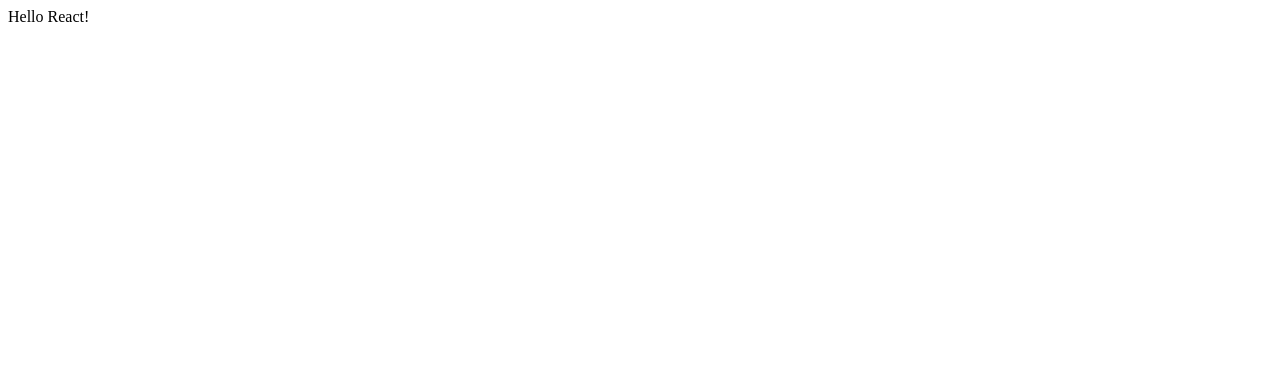
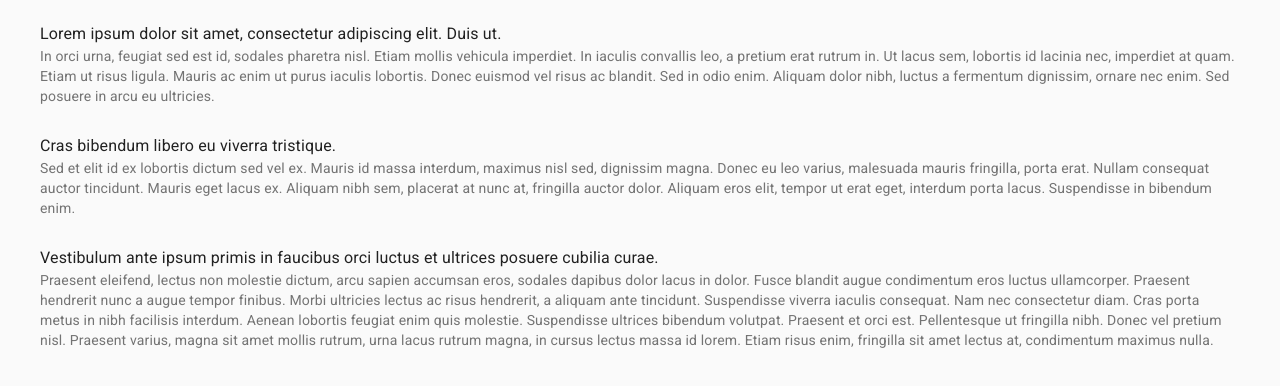
Before and after one commit to TaylorTayTyT/quicknote-app, a React (Create React App) app: page / in a window 1280 px wide. Shown: the top 386 px of the page. Built offline with nearby package versions, Linux system fonts and the light colour scheme.

Commit message:
on step 8

```diff
--- a/package.json
+++ b/package.json
@@ -3,6 +3,8 @@
   "version": "0.1.0",
   "private": true,
   "dependencies": {
+    "@material-ui/core": "^4.12.3",
+    "@material-ui/icons": "^4.11.2",
     "@testing-library/jest-dom": "^5.16.2",
     "@testing-library/react": "^12.1.4",
     "@testing-library/user-event": "^13.5.0",
--- a/src/App.js
+++ b/src/App.js
@@ -1,5 +1,44 @@
-function App() {
-  return <div>Hello React!</div>;
+import React, { Component } from "react";
+import { Container, List } from "@material-ui/core";
+import Note from "./components/Note";
+
+class App extends Component {
+  constructor(props) {
+    super(props);
+    this.state = {
+      notes: [
+        {
+          id: "5c83c052-60da-425f-a302-9d4735a9d6ae",
+          title: "Lorem ipsum dolor sit amet, consectetur adipiscing elit. Duis ut.",
+          text: "In orci urna, feugiat sed est id, sodales pharetra nisl. Etiam mollis vehicula imperdiet. In iaculis convallis leo, a pretium erat rutrum in. Ut lacus sem, lobortis id lacinia nec, imperdiet at quam. Etiam ut risus ligula. Mauris ac enim ut purus iaculis lobortis. Donec euismod vel risus ac blandit. Sed in odio enim. Aliquam dolor nibh, luctus a fermentum dignissim, ornare nec enim. Sed posuere in arcu eu ultricies.",
+        },
+        {
+          id: "8fd80679-73ff-4425-ae6d-cffe4463d64f",
+          title: "Cras bibendum libero eu viverra tristique.",
+          text: "Sed et elit id ex lobortis dictum sed vel ex. Mauris id massa interdum, maximus nisl sed, dignissim magna. Donec eu leo varius, malesuada mauris fringilla, porta erat. Nullam consequat auctor tincidunt. Mauris eget lacus ex. Aliquam nibh sem, placerat at nunc at, fringilla auctor dolor. Aliquam eros elit, tempor ut erat eget, interdum porta lacus. Suspendisse in bibendum enim.",
+        },
+        {
+          id: "95747b61-c935-45e9-a156-325307bade96",
+          title: "Vestibulum ante ipsum primis in faucibus orci luctus et ultrices posuere cubilia curae.",
+          text: "Praesent eleifend, lectus non molestie dictum, arcu sapien accumsan eros, sodales dapibus dolor lacus in dolor. Fusce blandit augue condimentum eros luctus ullamcorper. Praesent hendrerit nunc a augue tempor finibus. Morbi ultricies lectus ac risus hendrerit, a aliquam ante tincidunt. Suspendisse viverra iaculis consequat. Nam nec consectetur diam. Cras porta metus in nibh facilisis interdum. Aenean lobortis feugiat enim quis molestie. Suspendisse ultrices bibendum volutpat. Praesent et orci est. Pellentesque ut fringilla nibh. Donec vel pretium nisl. Praesent varius, magna sit amet mollis rutrum, urna lacus rutrum magna, in cursus lectus massa id lorem. Etiam risus enim, fringilla sit amet lectus at, condimentum maximus nulla.",
+        },
+      ],
+    };
+  }
+
+  render() {
+    const { notes } = this.state;
+    return (
+      <Container>
+        <List>
+          {notes.map((note, index) => {
+            return <Note note={note} key={index} />;
+          })}
+        </List>
+      </Container>
+    );
+  }
+
 }
 
 export default App;
--- a/src/Components/Note.js
+++ b/src/Components/Note.js
@@ -1,5 +1,13 @@
-function Note () {
-    return <>Note</>;
-  }
+import { ListItem, ListItemText } from "@material-ui/core";
 
-  export default Note;
+function Note(props) {
+  const { note } = props;
+
+  return (
+    <ListItem>
+      <ListItemText primary={note.title} secondary={note.text} />
+    </ListItem>
+  );
+}
+
+export default Note;
--- a/src/index.js
+++ b/src/index.js
@@ -1,7 +1,11 @@
 import ReactDOM from "react-dom";
 import App from "./App";
+import {CssBaseline} from "@material-ui/core";
 
 ReactDOM.render(
-  <App />,
+  <>
+    <CssBaseline />
+    <App />
+  </>,
   document.getElementById("root")
 );
```
Also changed, not shown: 1 other file (tests, documents, lock files or other folders).
